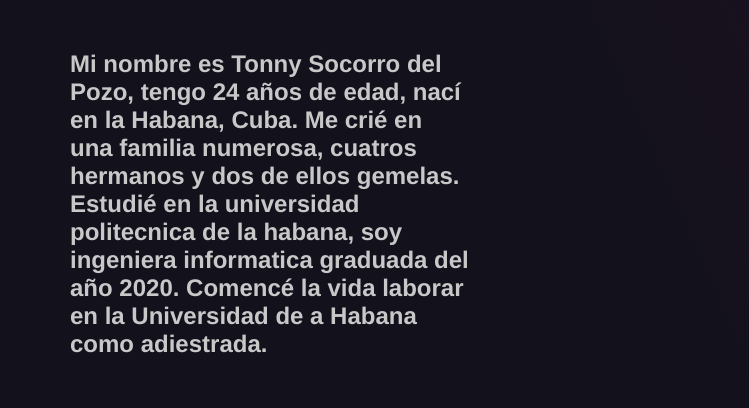
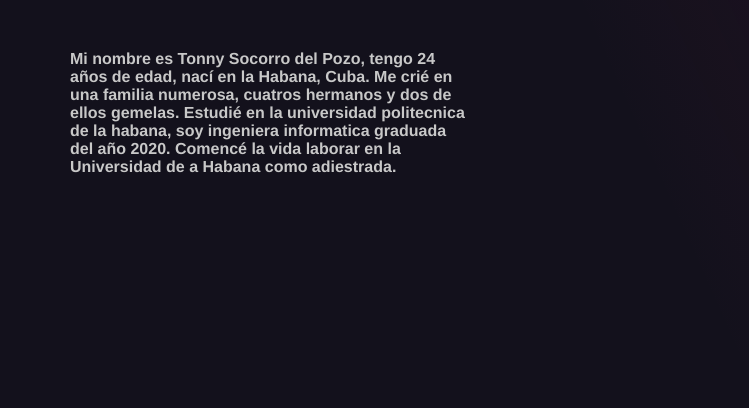
Before and after one commit to tonnySocorro/portfolio, a plain HTML site: page index.html in a window 1280 px wide. Shown: the part 324-732 px from the top of the page, 0-749 px from the left. Drawn offline with Linux system fonts and the light colour scheme.

Commit message:
tamaño letra

```diff
--- a/styles/index.css
+++ b/styles/index.css
@@ -30,7 +30,7 @@
 .hero-subtitle {
   color: rgb(200, 200, 200);
   font-weight: 600;
-  font-size: x-large;
+  font-size: 16px;
   padding-left: 2px;
   width: 70%;
   opacity: 0;
```
